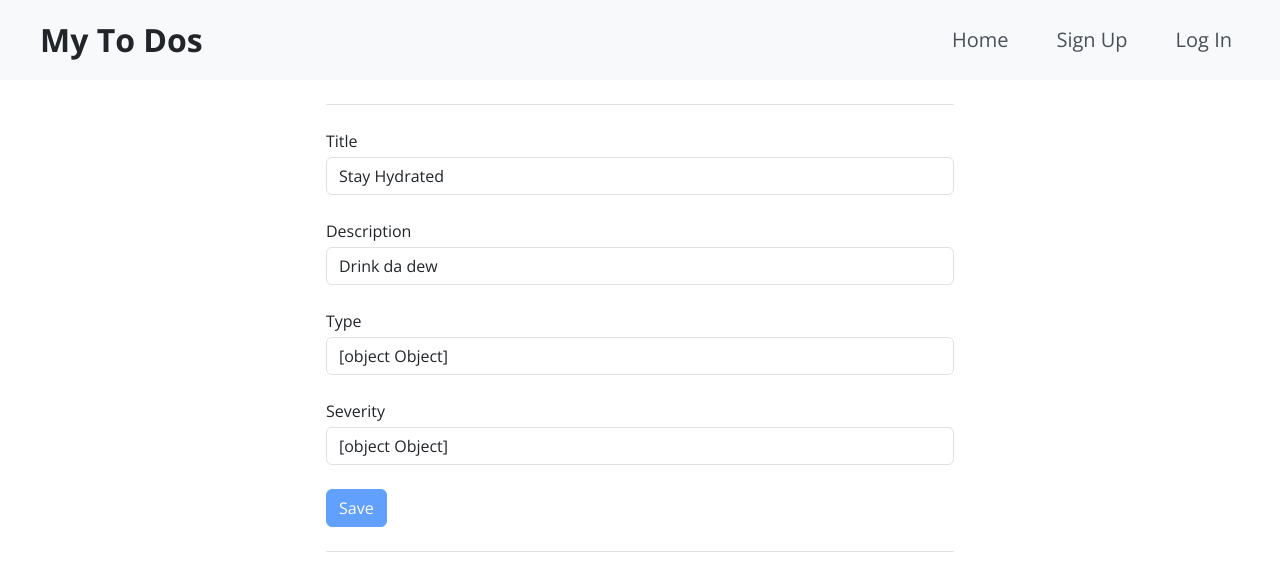
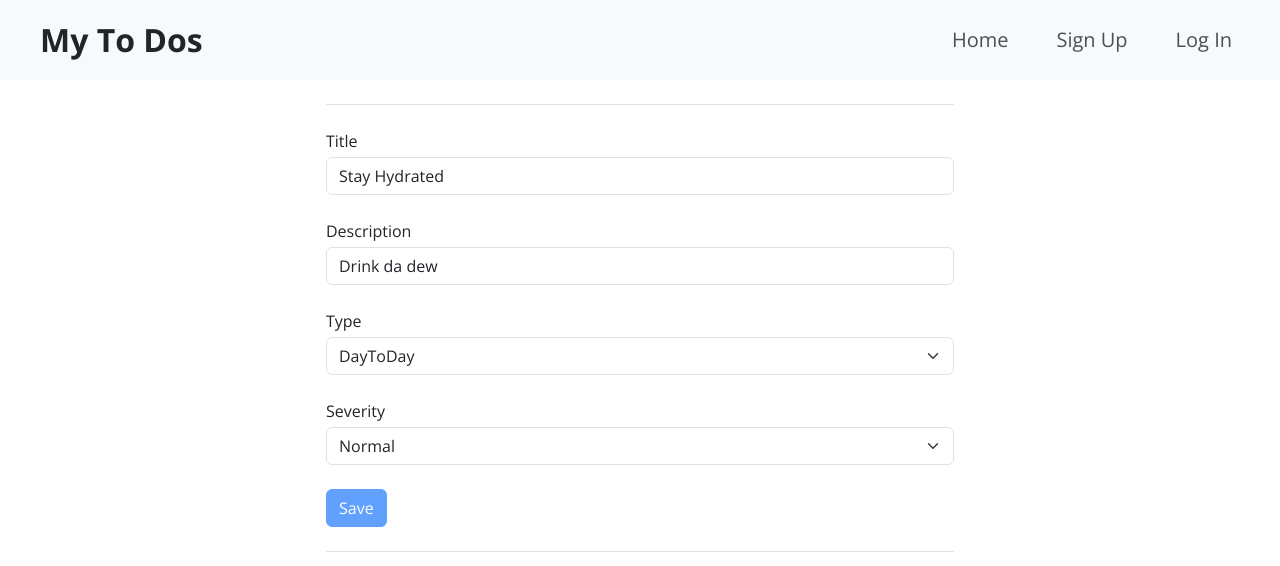
Before and after one commit to jaramilloez/Task-Manager, a React (Create React App) app: page /aTask/1 in a window 1280 px wide. Shown: the top 566 px of the page. Built offline with nearby package versions, Linux system fonts and the light colour scheme.

Commit message:
Add selects for severity and type

```diff
--- a/src/components/aTask.jsx
+++ b/src/components/aTask.jsx
@@ -1,6 +1,6 @@
 import React from 'react';
 import Joi from 'joi-browser';
-import { getTask, getTypes, saveTask } from '../services/tasks';
+import { getTask, getTypes, saveTask, getSeverities } from '../services/tasks';
 import Form from './common/form';
 
 class LogIn extends Form {
@@ -11,7 +11,8 @@ class LogIn extends Form {
             type: '',
             severity: '',
         },
-        types: {},
+        types: [],
+        severities: [],
         errors: {},
     };
 
@@ -37,8 +38,11 @@ class LogIn extends Form {
     };
 
     componentDidMount() {
-        const types = getTypes;
-        this.setState(types);
+        const types = getTypes();
+        this.setState({ types });
+
+        const severities = getSeverities();
+        this.setState({ severities });
 
         const taskId = this.props.match.params._id;
         if(taskId === 'new-task') return;
@@ -65,12 +69,14 @@ class LogIn extends Form {
     }
 
     render() {
+        const { types, severities } = this.state
+        const { type, severity } = this.state.data
         return <div className='container' style={{ paddingLeft: '20%', paddingRight: '20%' }}>
             <form onSubmit={ this.handleSubmit } className='border-top border-bottom pb-4'>
                 { this.renderInput('title', 'Title') }
                 { this.renderInput('description', 'Description') }
-                { this.renderInput('type', 'Type') }
-                { this.renderInput('severity', 'Severity') }
+                { this.renderSelect('type', 'Type', types, type._id) }
+                { this.renderSelect('severity', 'Severity', severities, severity._id) }
                 { this.renderButton('Save') }
             </form>
         </div>
--- a/src/components/common/form.jsx
+++ b/src/components/common/form.jsx
@@ -64,15 +64,27 @@ class Form extends Component {
 
         return <Input
             name={ name }
-            value={ data[name] }
             label={ label }
-            onChange={ this.handleChange }
             error={ errors[name] }
             type={ type }
+            value={ data[name] }
+            onChange={ this.handleChange }
         />
     };
 
-    renderSelect(){}
+    renderSelect(name, label, options, selected){
+        const { data, errors } = this.state;
+
+        return <Select
+            name={ name }
+            label={ label }
+            error={ errors[name] }
+            options={ options }
+            selected= { selected }
+            value={ data[name] }
+            onChange={ this.handleChange }
+        />
+    }
 }
 
 export default Form;
--- a/src/components/common/select.jsx
+++ b/src/components/common/select.jsx
@@ -1,7 +1,26 @@
 import React from 'react';
 
-const Select = () => {
-    return;
+const Select = ({ name, label, error, options, selected, ...rest }) => {
+    return <div className="form-group my-4">
+        <label htmlFor={ name } className='mb-1'>{ label }</label>
+        <select
+            { ...rest }
+            name={ name }
+            className="form-select"
+            id={ name }
+        >
+            <option></option>
+            { options.map(option => (
+                <option
+                    key={ option._id }
+                    value={{ _id: option._id, name: option.name }}
+                >
+                    { option.name }
+                </option>
+            ))}
+        </select>
+        { error && <div className="alert alert-danger">{ error }</div> }
+    </div>
 }
 
 export default Select;
--- a/src/components/tasks.jsx
+++ b/src/components/tasks.jsx
@@ -73,7 +73,7 @@ class Tasks extends Component {
                     onDelete={ this.handleDelete}
                     onSort={ this.handleSort }
                 />
-                <Link to='/aTask'>
+                <Link to='/aTask/new-task'>
                     <button className='ms-2 px-4 btn btn-outline-primary rounded-pill'>
                         Add new task
                     </button>
--- a/src/services/tasks.js
+++ b/src/services/tasks.js
@@ -4,7 +4,7 @@ export const tasks = [
     title: "Stay Hydrated",
     description: "Drink da dew",
     type: { _id: '1', name: "DayToDay" },
-    severity: { _id: 2, name: "Very Important" },
+    severity: { _id: 3, name: "Very Important" },
     complete: false,
   },
   {
@@ -12,7 +12,7 @@ export const tasks = [
     title: "Dishes",
     description: "Do the dishes",
     type: { _id: '2', name: "Home" },
-    severity: { _id: 0, name: "Normal" },
+    severity: { _id: 1, name: "Normal" },
     complete: false,
   },
   {
@@ -20,7 +20,7 @@ export const tasks = [
     title: "Laundry",
     description: "Do Laundry",
     type: { _id: '2', name: "Home" },
-    severity: { _id: 0, name: "Normal" },
+    severity: { _id: 1, name: "Normal" },
     complete: false,
   },
   {
@@ -28,7 +28,7 @@ export const tasks = [
     title: "Report",
     description: "Make Employee Report",
     type: { _id: '3', name: "Work" },
-    severity: { _id: 1, name: "Important" },
+    severity: { _id: 2, name: "Important" },
     complete: false,
   },
   {
@@ -36,7 +36,7 @@ export const tasks = [
     title: "Brush Teeth",
     description: "Brush my Teeth",
     type: { _id: '2', name: "Home" },
-    severity: { _id: 2, name: "Very Important" },
+    severity: { _id: 3, name: "Very Important" },
     complete: false,
   },
   {
@@ -44,7 +44,7 @@ export const tasks = [
     title: "Dust",
     description: "Dust everything indoors",
     type: { _id: '2', name: "Home" },
-    severity: { _id: 0, name: "Normal" },
+    severity: { _id: 1, name: "Normal" },
     complete: false,
   },
   {
@@ -52,7 +52,7 @@ export const tasks = [
     title: "Repair Chromebooks",
     description: "Repair 8~ Chromebooks",
     type: { _id: '3', name: "Work" },
-    severity: { _id: 2, name: "Very Important" },
+    severity: { _id: 3, name: "Very Important" },
     complete: false,
   },
   {
@@ -60,7 +60,7 @@ export const tasks = [
     title: "Shave",
     description: "Shave face",
     type: { _id: '1', name: "DayToDay" },
-    severity: { _id: 1, name: "Important" },
+    severity: { _id: 2, name: "Important" },
     complete: false,
   },
   {
@@ -68,7 +68,7 @@ export const tasks = [
     title: "Vacuum",
     description: "Vacuum rugs",
     type: { _id: '2', name: "Home" },
-    severity: { _id: 0, name: "Normal" },
+    severity: { _id: 1, name: "Normal" },
     complete: false,
   },
   {
@@ -76,7 +76,7 @@ export const tasks = [
     title: "Homework",
     description: "Work on homework",
     type: { _id: '1', name: "DayToDay" },
-    severity: { _id: 1, name: "Important" },
+    severity: { _id: 2, name: "Important" },
     complete: false,
   },
   {
@@ -84,7 +84,7 @@ export const tasks = [
     title: "Clean Glass",
     description: "Clean windows & mirrors",
     type: { _id: '2', name: "Home" },
-    severity: { _id: 0, name: "Normal" },
+    severity: { _id: 1, name: "Normal" },
     complete: false,
   },
   {
@@ -92,7 +92,7 @@ export const tasks = [
     title: "Workout",
     description: "Go to the gym",
     type: { _id: '3', name: "Work" },
-    severity: { _id: 0, name: "Normal" },
+    severity: { _id: 1, name: "Normal" },
     complete: false,
   },
 ];
@@ -110,13 +110,28 @@ export const types = [
     _id: '3',
     name: 'Work'
   },
+];
+
+const severities = [
+  {
+    _id: '1',
+    name: 'Normal'
+  },
+  {
+    _id: '2',
+    name: 'Important'
+  },
+  {
+    _id: '3',
+    name: 'Very Important'
+  },
 ]
 
-export function getTasks() {
-  return tasks;
-}
+export function getTasks() { return tasks; }
 
 export function getTypes() { return types; }
+
+export function getSeverities() { return severities; }
 
 export function getTask(id) {
   return tasks.find((t) => t._id === id);
@@ -131,7 +146,7 @@ export function saveTask(task) {
   taskInDb.complete = task.complete;
 
   if (!taskInDb._id) {
-    taskInDb._id = Date.now();
+    taskInDb._id = tasks.length++;
     tasks.push(taskInDb);
   }
   console.log(taskInDb);
```
